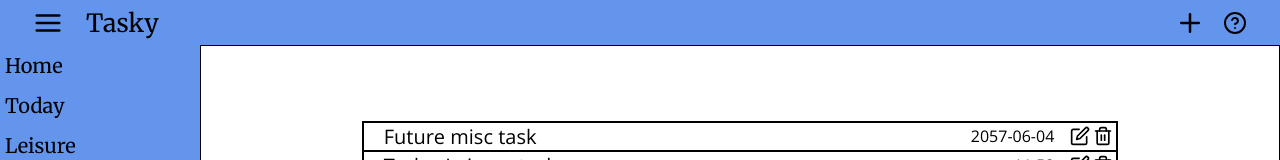
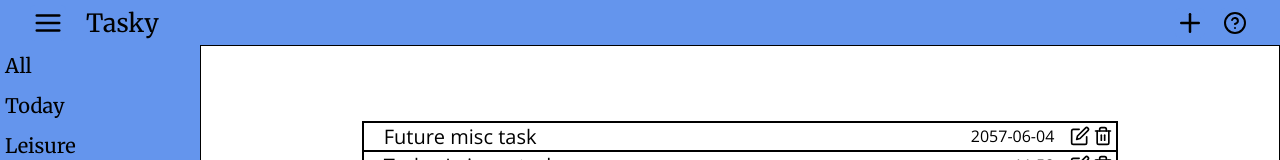
Before and after one commit to EricTGoto/Tasky, a React (Create React App) app: page / in a window 1280 px wide. Shown: the top 160 px of the page. Built offline with nearby package versions, Linux system fonts and the light colour scheme.

Commit message:
changed home to all

```diff
--- a/src/App.js
+++ b/src/App.js
@@ -30,9 +30,9 @@ function App() {
   // taskGroups keeps track of the task groups. by default we have home
   // and today. Home displays all tasks and today displays tasks due today
   // eslint-disable-next-line no-unused-vars
-  const [taskGroups, setTaskGroups] = React.useState(['Home', 'Today', 'Leisure']);
+  const [taskGroups, setTaskGroups] = React.useState(['All', 'Today', 'Leisure']);
 
-  const [selectedGroup, setSelectedGroup] = React.useState('Home');
+  const [selectedGroup, setSelectedGroup] = React.useState('All');
 
   function deleteTask(event) {
     setTask((prevTask) => prevTask.filter(
--- a/src/components/Tasks.js
+++ b/src/components/Tasks.js
@@ -28,7 +28,7 @@ function Tasks({ selectedGroup, tasks, deleteFunction, sidebarShowing }) {
 
   const taskList = function taskList() {
     let filteredTasks = [...tasks];
-    if (selectedGroup !== 'Home') {
+    if (selectedGroup !== 'All') {
       filteredTasks = tasks.filter((task) => task.taskGroup.includes(selectedGroup));
     }
     filteredTasks = filteredTasks.map((task) => {
```
